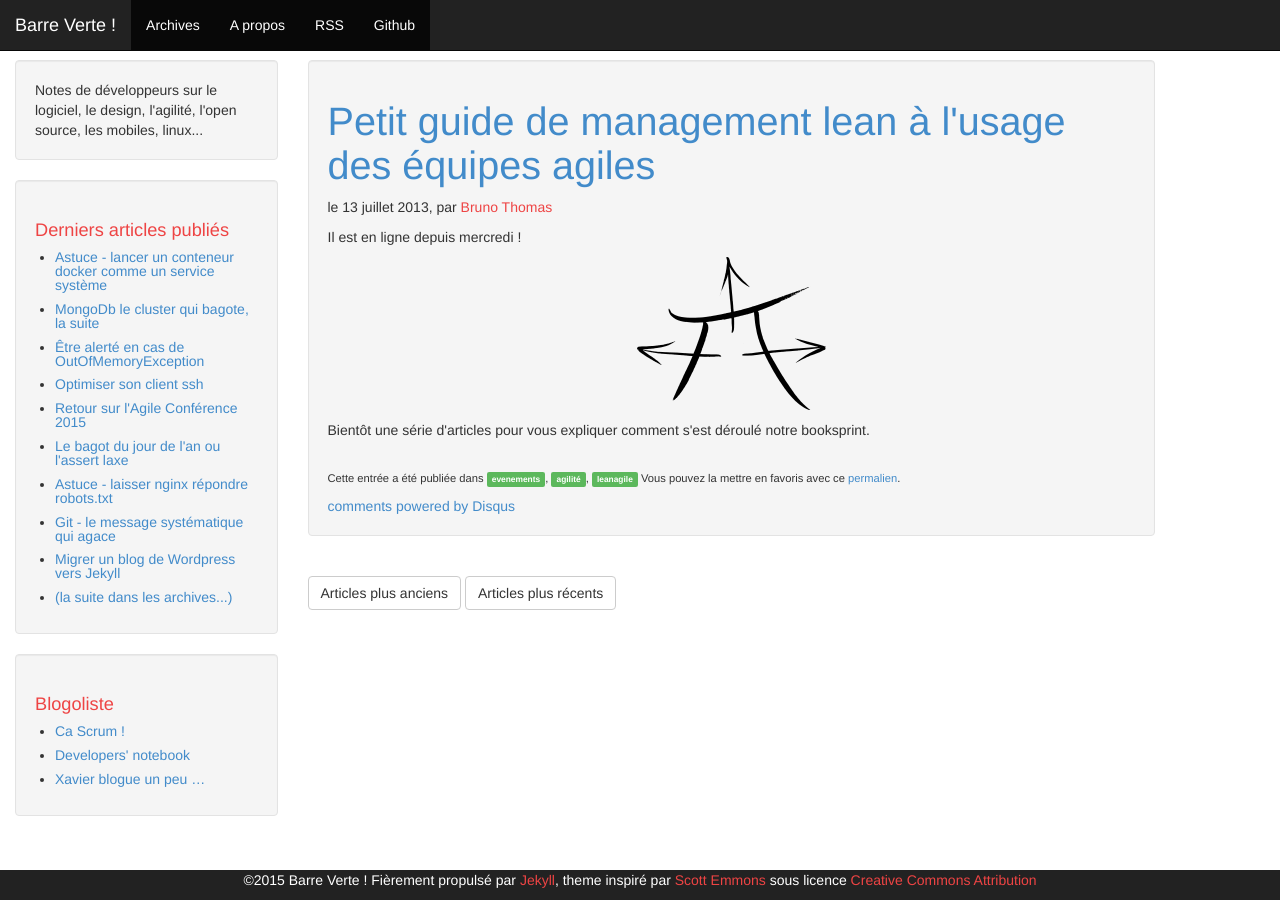
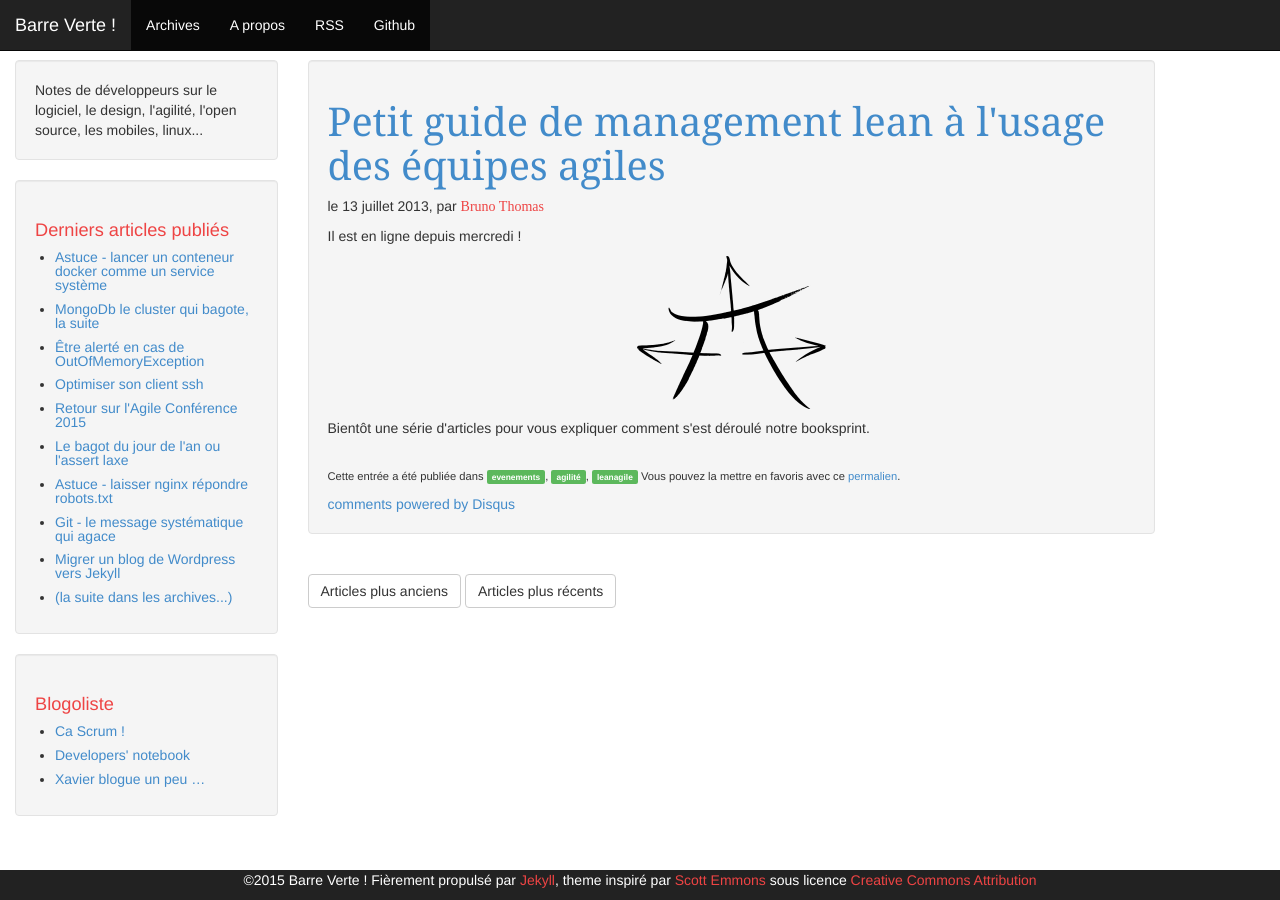
Before and after one commit to MichaelBitard/barreverte.github.io, a Jekyll site: the page built from _posts/2013-07-13-petit-guide-de-management-lean-a-lusage-des-equipes-agiles.markdown, in a window 1280 px wide. Built offline with Jekyll 4.4.1, drawn with Linux system fonts in a browser that asks for light colours; Markdown is read by kramdown in place of the engine named in the settings; comment, search, counter and statistics services are not loaded.

Commit message:
une plus jolie police de caracteres pour le texte des articles

```diff
--- a/_includes/header.html
+++ b/_includes/header.html
@@ -10,6 +10,7 @@
     <link href="{{ site.baseurl }}/css/bootstrap.min.css" rel="stylesheet">
     <link href="{{ site.baseurl }}/css/theme.css" rel="stylesheet">
     <link href="{{ site.baseurl }}/css/syntax.css" rel="stylesheet">
+    <link href="{{ site.baseurl }}/css/fonts.css" rel="stylesheet">
 </head>
 
 <body>
--- /dev/null
+++ b/css/fonts.css
@@ -0,0 +1,15 @@
+// http://fonts.googleapis.com/css?family=Droid+Serif
+@font-face {
+  font-family: 'Droid Serif';
+  font-style: normal;
+  font-weight: 400;
+  src: local('Droid Serif'), local('DroidSerif'), url(http://fonts.gstatic.com/s/droidserif/v6/0AKsP294HTD-nvJgucYTaI4P5ICox8Kq3LLUNMylGO4.woff2) format('woff2');
+}
+
+// http://fonts.googleapis.com/css?family=Droid+Sans
+@font-face {
+  font-family: 'Droid Sans';
+  font-style: normal;
+  font-weight: 400;
+  src: local('Droid Sans'), local('DroidSans'), url(http://fonts.gstatic.com/s/droidsans/v6/s-BiyweUPV0v-yRb-cjciPk_vArhqVIZ0nv9q090hN8.woff2) format('woff2');
+}
--- a/css/theme.css
+++ b/css/theme.css
@@ -41,8 +41,21 @@
     font-size: 1.1em;
 }
 
+.article {
+    font-family: "CMS","Droid Sans",Helvetica,Arial,sans-serif;
+    line-height:1.4;
+}
+
+.article h1 {
+    font-family: "CMS","Droid Serif",Georgia,Times,serif;
+}
+
 h1, h2, h3, h4, h5, h6, h7, h8 {
     color: #428BCA;
+}
+
+.author {
+    font-family: "CMSS";
 }
 
 .author,
```
